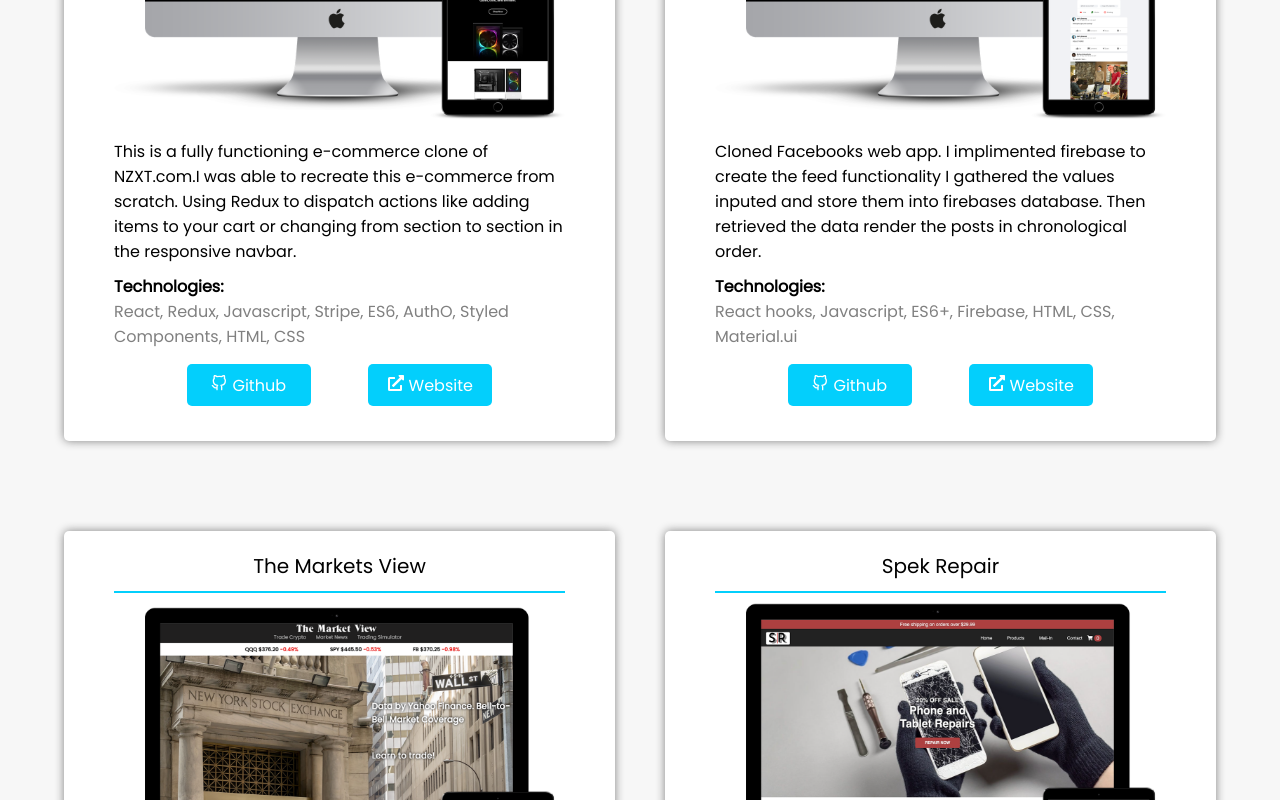
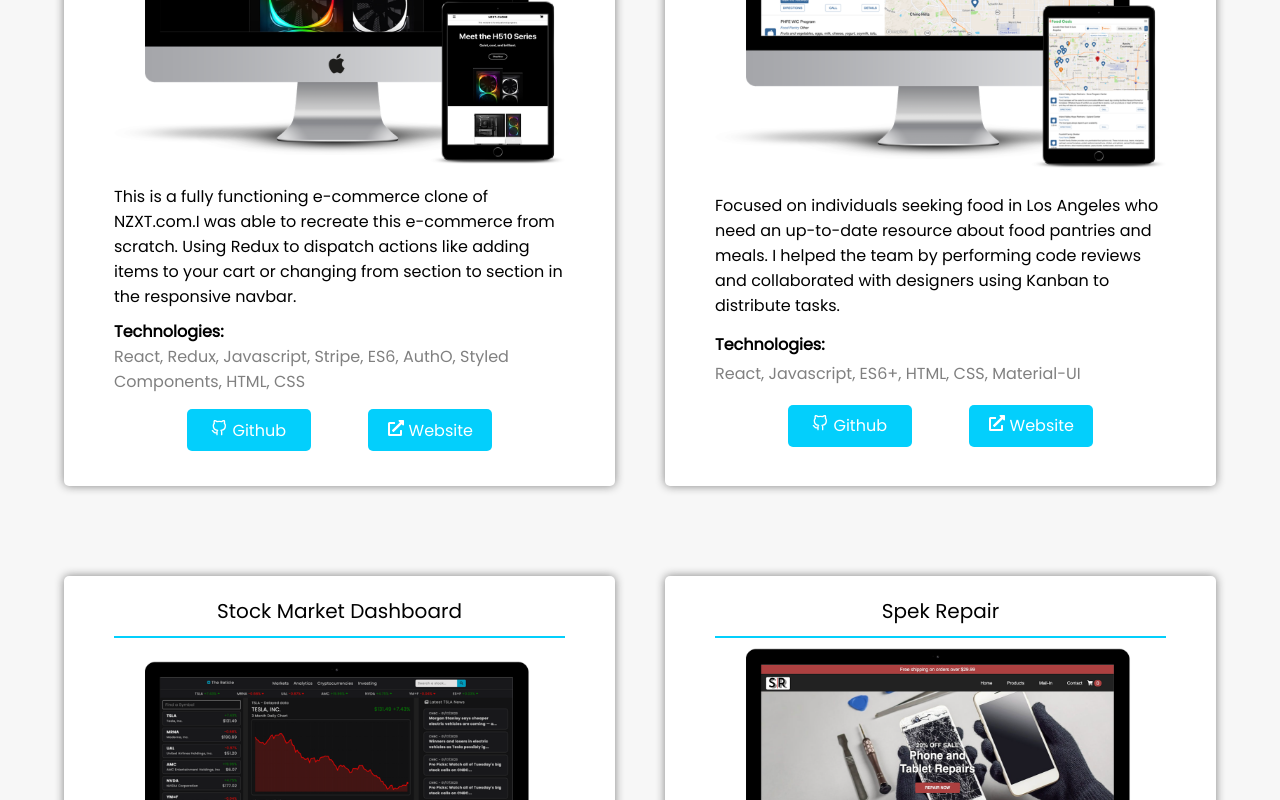
Before and after one commit to CJimenez-O/portfolio, a React (Create React App) app: page / in a window 1280 px wide. Shown: the part 2580-3380 px from the top of the page. Built offline with nearby package versions, Linux system fonts and the light colour scheme.

Commit message:
update: updated projets and project cards

```diff
--- a/src/componenets/About.js
+++ b/src/componenets/About.js
@@ -76,6 +76,7 @@ function About() {
 					<div>
 						<h3 className="skill-title">Backend</h3>
 						<ul className="skill-list">
+						<li>PHP</li>
 							<li>Node.js</li>
 							<li>Express</li>
 							<li>Puppeteer</li>
--- a/src/componenets/Porjects.js
+++ b/src/componenets/Porjects.js
@@ -20,24 +20,24 @@ function Porjects() {
 					tech="React, Redux, Javascript, Stripe, ES6, AuthO, Styled Components, HTML, CSS"
 				/>
 				<ProjectCard
-					image={window.location.origin + "/imgs/fb-mockup.png"}
-					title="Facebook UI"
-					info="Cloned Facebooks web app. I implimented firebase to create the feed functionality I gathered the values inputed and store them into firebases database. Then retrieved the data render the posts in chronological order. "
-					repo="https://github.com/CJimenez-O/facebook-clone"
-					link="https://facebook-clone-project.netlify.app/"
-					tech="React hooks, Javascript, ES6+, Firebase, HTML, CSS, Material.ui"
+					image={window.location.origin + "/imgs/foodOasis.png"}
+					title="Food Oasis"
+					info="Focused on individuals seeking food in Los Angeles who need an up-to-date resource about food pantries and meals. I helped the team by performing code reviews and collaborated with designers using Kanban to distribute tasks."
+					repo=""
+					link="https://foodoasis.la/organizations"
+					tech="React, Javascript, ES6+, HTML, CSS, Material-UI"
 				/>
 			</div>
 
 			<div className="projects">
 				<ProjectCard
-					image={window.location.origin + "/imgs/mv-mockup.png"}
-					title="The Markets View"
-					info="This website was inspired by The New York Times and Think or Swim. Using Yahoos API I was able to collect information like news and prices about Cryptocurrencies and the stock market. With Yahoos API, I was also able to create a trading simulation that collects your positions and profit loss when sold.
+					image={window.location.origin + "/imgs/reticle.png"}
+					title="Stock Market Dashboard"
+					info="This website was inspired by TD Ameritrades Think or Swim. Using Yahoos API I was able to collect information like news and prices about Cryptocurrencies and the stock market.
  "
-					link="https://themarketsview.com"
+					link="https://regal-strudel-353fb7.netlify.app/pages/analytics.html"
 					repo={""}
-					tech="JavaScript, ES6, HTML, CSS, Firebase,Yahoo API, Chart.js"
+					tech="JavaScript, ES6, HTML, CSS,Yahoo API, Chart.js"
 				/>
 				<ProjectCard
 					image={window.location.origin + "/imgs/sr-mockup.png"}
```
Also changed, not shown: public/imgs/foodOasis.png (added), public/imgs/reticle.png (added).
